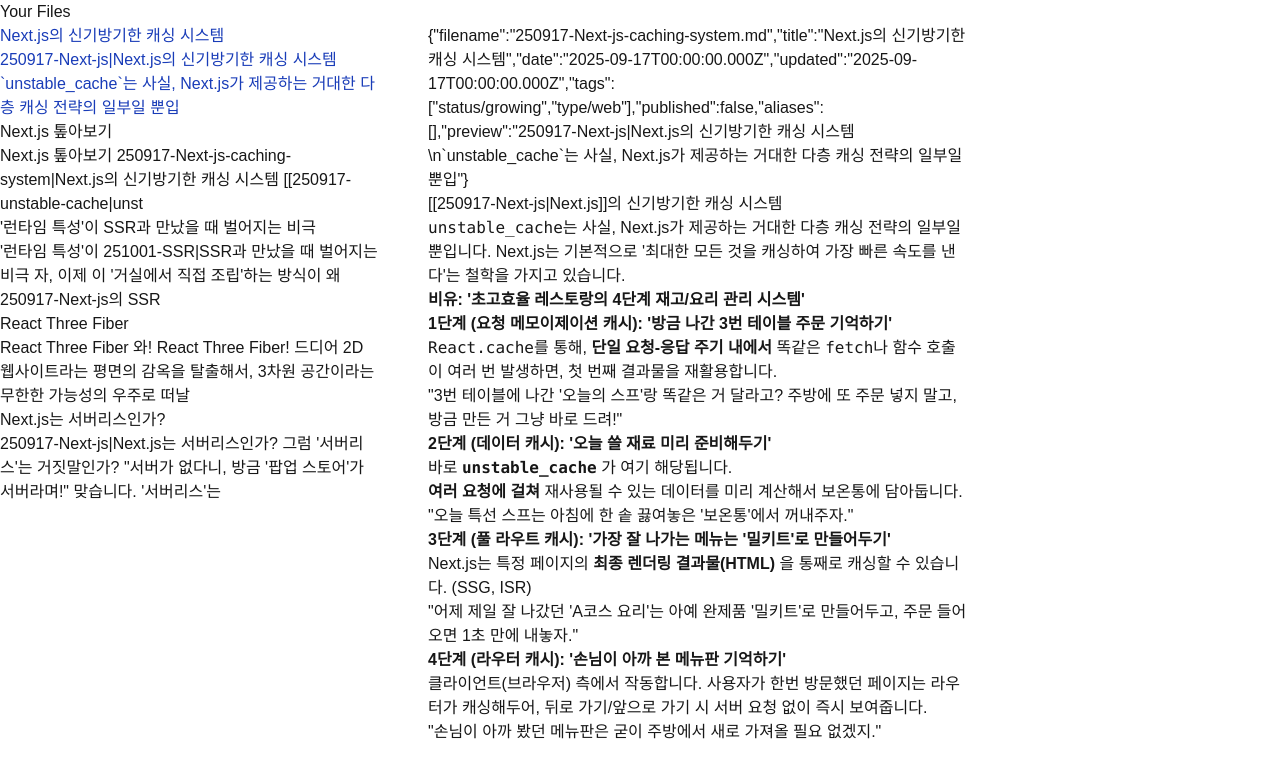
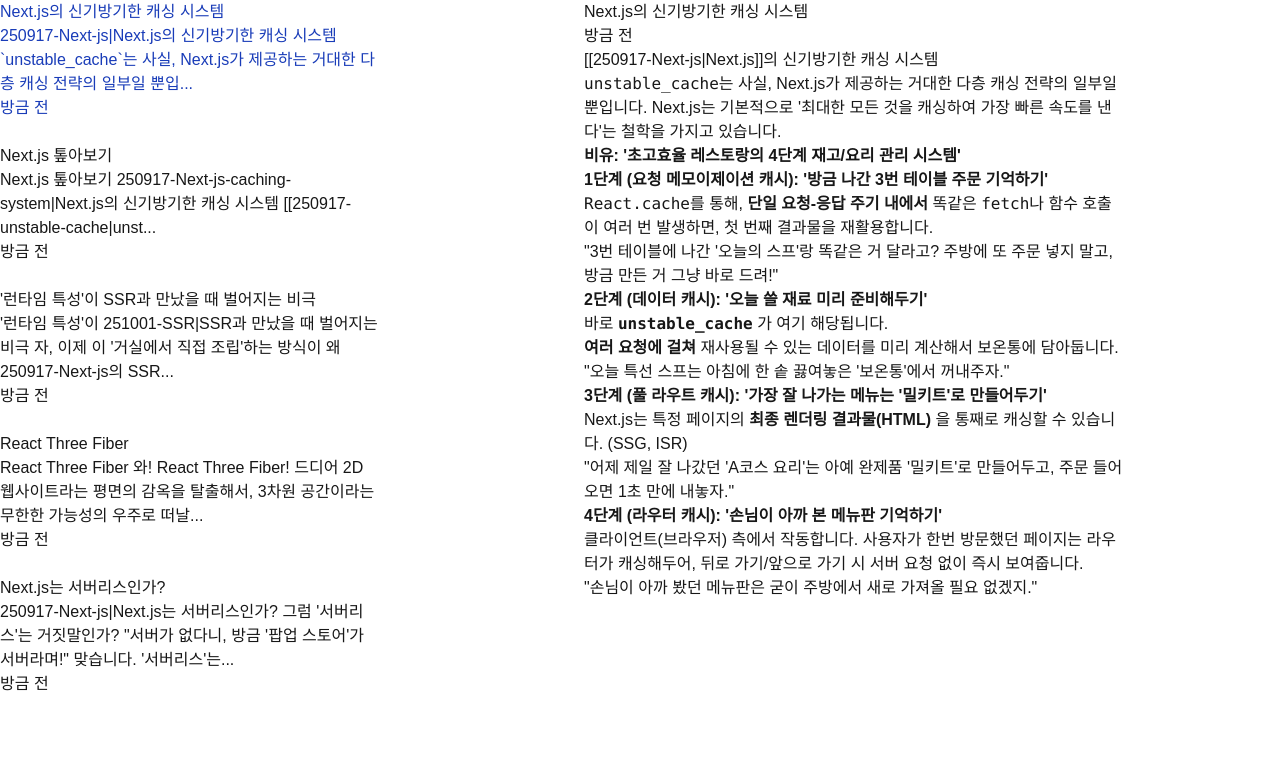
Before and after one commit to KingsMinn/archive, a Next.js app: page / in a window 1280 px wide. Both pictures are taken after a click on the item 190 px from the left and 72 px from the top of the page. Shown: the top 778 px of the page. Built offline with nearby package versions, Linux system fonts and the light colour scheme.

Commit message:
✨Feat: note content with relativeDate

```diff
--- a/package.json
+++ b/package.json
@@ -18,6 +18,7 @@
   "devDependencies": {
     "@eslint/eslintrc": "^3",
     "@tailwindcss/postcss": "^4",
+    "@types/js-yaml": "^4.0.9",
     "@types/node": "^20",
     "@types/react": "^19",
     "@types/react-dom": "^19",
--- a/src/app/page.tsx
+++ b/src/app/page.tsx
@@ -3,7 +3,6 @@ import NoteLayout from "@/components/note";
 export default async function Home() {
   return (
     <div>
-      <h1>Your Files</h1>
       <NoteLayout />
     </div>
   );
--- a/src/components/note/NoteContent.tsx
+++ b/src/components/note/NoteContent.tsx
@@ -1,5 +1,7 @@
 import ReactMarkdown from "react-markdown";
 import Loading from "../ui/Loading";
+import { NoteMetadata } from "@/types/note";
+import NoteDate from "./NoteDate";
 
 export function NoteContent({
   content,
@@ -8,13 +10,22 @@ export function NoteContent({
 }: {
   content: string;
   isPending: boolean;
-  metadata: string[];
+  metadata: NoteMetadata | null;
 }) {
   if (isPending) return <Loading />;
   return (
-    <article className="w-[540px] min-w-[540px]">
-      <p>{JSON.stringify(metadata)}</p>
-      <ReactMarkdown>{content}</ReactMarkdown>
-    </article>
+    <div className="flex grow justify-center">
+      <article className="w-[540px] min-w-[540px]">
+        {metadata ? (
+          <>
+            <h1>{metadata.title}</h1>
+            <NoteDate date={metadata.date} />
+          </>
+        ) : (
+          <p>게시글 속성을 불러오지 못했어요</p>
+        )}
+        <ReactMarkdown>{content}</ReactMarkdown>
+      </article>
+    </div>
   );
 }
--- /dev/null
+++ b/src/components/note/NoteDate.tsx
@@ -0,0 +1,22 @@
+"use client";
+
+import { relativeDate, formatAbsoluteDate } from "@/lib/utils/relativeDate";
+import { useState } from "react";
+
+export default function NoteDate({ date }: { date: Date }) {
+  const [isHover, setIsHover] = useState(false);
+  const handleMouseEnter = () => setIsHover(true);
+  const handleMouseLeave = () => setIsHover(false);
+
+  return (
+    <span
+      onMouseEnter={handleMouseEnter}
+      onMouseLeave={handleMouseLeave}
+      className="cursor-pointer"
+    >
+      {isHover && date !== undefined
+        ? formatAbsoluteDate(date)
+        : relativeDate(date)}
+    </span>
+  );
+}
--- a/src/components/note/NoteList.tsx
+++ b/src/components/note/NoteList.tsx
@@ -1,28 +1,6 @@
+import { NoteCardProps, NoteListProps } from "@/types/note";
 import Loading from "../ui/Loading";
-
-interface NoteMetadata {
-  filename: string;
-  title: string;
-  date: string;
-  updated: string;
-  tags: string[];
-  published: boolean;
-  aliasis: string[];
-  preview?: string;
-}
-
-interface NoteListProps {
-  noteMetadata: NoteMetadata[];
-  handleClick: (filename: string) => void;
-  selectedNote: string | null;
-  isPending?: boolean;
-}
-
-interface NoteCardProps {
-  handleClick: (filename: string) => void;
-  selectedNote: string | null;
-  note: NoteMetadata;
-}
+import { relativeDate } from "@/lib/utils/relativeDate";
 
 function NoteCard({ note, handleClick, selectedNote }: NoteCardProps) {
   return (
@@ -34,7 +12,8 @@ function NoteCard({ note, handleClick, selectedNote }: NoteCardProps) {
       }`}
     >
       <h3>{note.title}</h3>
-      <p>{note.preview}</p>
+      <p>{note.preview}...</p>
+      <span>{relativeDate(note.date)}</span>
     </li>
   );
 }
@@ -47,7 +26,7 @@ export function NoteList({
 }: NoteListProps) {
   if (isPending) return <Loading />;
   return (
-    <ul className="min-w-[380px] max-w-[380px]">
+    <ul className="min-w-[380px] max-w-[380px] flex flex-col gap-[24px]">
       {noteMetadata.map((note) => (
         <NoteCard
           key={note.filename}
--- a/src/components/note/index.tsx
+++ b/src/components/note/index.tsx
@@ -7,14 +7,17 @@ import {
 } from "@/lib/notes/getNote";
 import { NoteList } from "./NoteList";
 import { NoteContent } from "./NoteContent";
+import { NoteMetadata } from "@/types/note";
 
 export default function NoteLayout() {
   const [noteContent, setNoteContent] = useState("");
   const [isLoadingList, startLoadingList] = useTransition();
   const [isLoadingContent, startLoadingContent] = useTransition();
   const [selectedNote, setSelectedNote] = useState<string | null>(null);
-  const [entireNoteMetadata, setEntireNoteMetadata] = useState<any[]>([]);
-  const [noteMetadata, setNoteMetadata] = useState<any[]>([]);
+  const [entireNoteMetadata, setEntireNoteMetadata] = useState<NoteMetadata[]>(
+    []
+  );
+  const [noteMetadata, setNoteMetadata] = useState<NoteMetadata | null>(null);
 
   useEffect(() => {
     startLoadingList(async () => {
--- a/src/lib/notes/getNote.ts
+++ b/src/lib/notes/getNote.ts
@@ -1,7 +1,7 @@
 "use server";
 import fs from "fs";
 import path from "path";
-import * as yaml from "js-yaml";
+import yaml from "js-yaml";
 
 const getNoteListAddress = () => path.join(process.cwd(), "public", "notes");
 
@@ -47,7 +47,7 @@ function extractYaml(content: string) {
       .replace(/\[\[(.*?)\]\]/g, "$1") // [[링크]] → 링크
       .trim();
 
-    return { ...yaml.load(yamlContent), preview: preview };
+    return { ...(yaml.load(yamlContent) || {}), preview: preview };
   } catch (err) {
     console.error("Error extractYaml", err);
     return {};
--- /dev/null
+++ b/src/lib/utils/relativeDate.ts
@@ -0,0 +1,28 @@
+export function relativeDate(date: Date) {
+  const now = new Date();
+  const targetDate = new Date(date);
+  if (isNaN(targetDate.getTime())) return "날짜 없음";
+
+  const diffMs = now.getTime() - targetDate.getTime();
+  const diffSec = Math.floor(diffMs / 1000);
+  const diffMin = Math.floor(diffSec / 60);
+  const diffHour = Math.floor(diffMin / 60);
+  const diffDays = Math.floor(diffHour / 24);
+  const diffMonths = Math.floor(diffDays / 30); //TODO: 대략적인 계산, 추후 수정
+
+  if (diffMin < 1) return "방금 전";
+  if (diffHour < 1) return `${diffMin}분 전`;
+  if (diffDays < 1) return `${diffMin}시간 전`;
+  if (diffDays === 1) return "어제";
+  if (diffDays === 2) return "그저께";
+  if (diffMonths < 1) return `${diffDays}일 전`;
+  if (diffMonths < 12) return `${diffMonths}개월 전`;
+  return formatAbsoluteDate(targetDate);
+}
+
+export function formatAbsoluteDate(date: Date) {
+  const year = date.getFullYear();
+  const month = date.getMonth() + 1;
+  const day = date.getDay();
+  return `${year}년 ${month}월 ${day}일`;
+}
--- /dev/null
+++ b/src/types/note.ts
@@ -0,0 +1,23 @@
+export interface NoteMetadata {
+  filename: string;
+  title: string;
+  date: Date;
+  updated: string;
+  tags: string[];
+  published: boolean;
+  aliasis: string[];
+  preview?: string;
+}
+
+export interface NoteListProps {
+  noteMetadata: NoteMetadata[];
+  handleClick: (filename: string) => void;
+  selectedNote: string | null;
+  isPending?: boolean;
+}
+
+export interface NoteCardProps {
+  handleClick: (filename: string) => void;
+  selectedNote: string | null;
+  note: NoteMetadata;
+}
```
Also changed, not shown: 1 other file (tests, documents, lock files or other folders).
